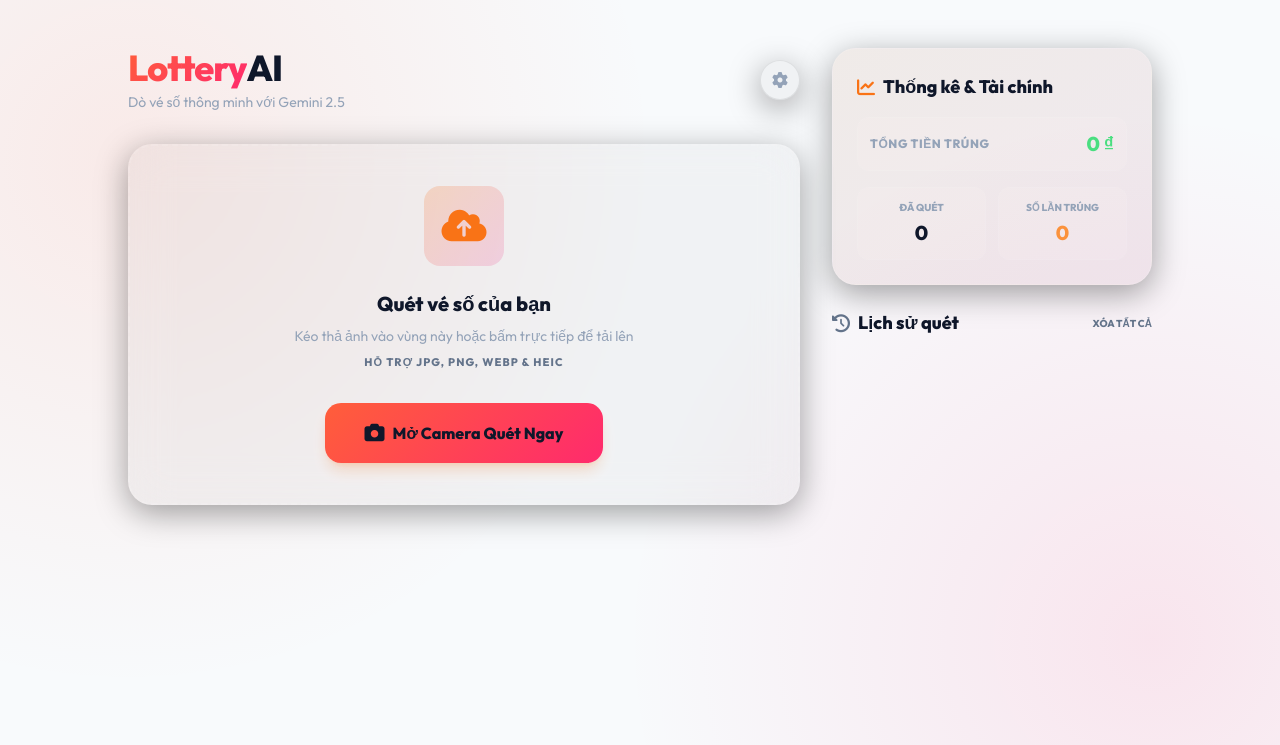
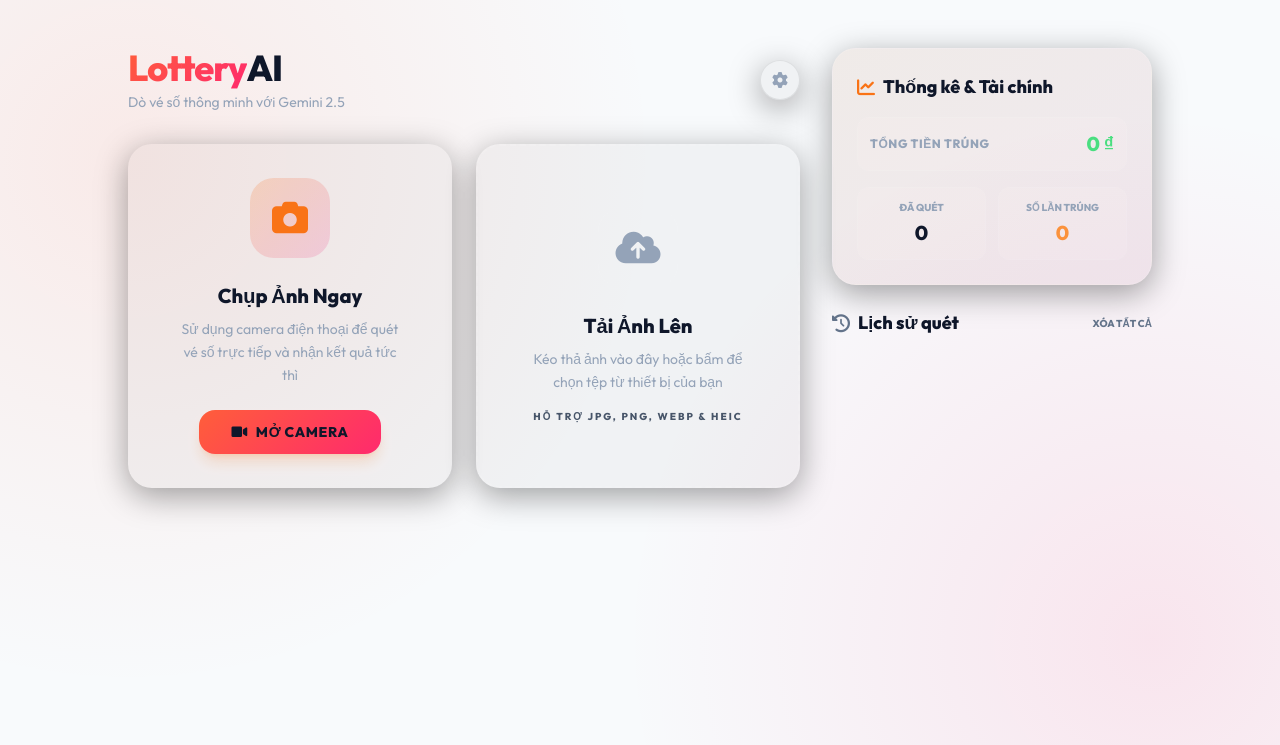
Before and after one commit to sunbv56/Vietnam_Lottery_Checker_App, a Flask app: page / in a window 1280 px wide. Shown: the top 745 px of the page. Run offline with Flask 3, Linux system fonts and the light colour scheme; parts of the project's set-up code (start-up, migrations or seed data) failed here and were passed over; some libraries are stand-ins or nearby versions.

Commit message:
new UI btn camera

```diff
--- a/templates/index.html
+++ b/templates/index.html
@@ -295,57 +295,57 @@
             </header>
 
             <main class="space-y-6">
-                <!-- Action Area -->
-                <div id="drop-zone"
-                    class="premium-glass rounded-3xl p-10 text-center border-2 border-dashed border-white/10 cursor-pointer animate-fade-in"
-                    style="animation-delay: 0.1s">
-                    <div id="upload-ui">
+                <!-- Quick Action Grid -->
+                <div class="grid grid-cols-1 md:grid-cols-2 gap-6 animate-fade-in" style="animation-delay: 0.1s">
+                    <!-- Camera Card -->
+                    <div id="camera-card"
+                        class="premium-glass rounded-3xl p-8 text-center border-2 border-transparent hover:border-orange-500/50 cursor-pointer transition-all group flex flex-col items-center justify-center min-h-[280px]">
                         <div
-                            class="mb-6 inline-flex w-20 h-20 items-center justify-center rounded-2xl bg-gradient-to-br from-orange-500/20 to-pink-500/20 text-orange-500">
-                            <i class="fas fa-cloud-upload-alt text-4xl"></i>
+                            class="mb-6 inline-flex w-20 h-20 items-center justify-center rounded-3xl bg-gradient-to-br from-orange-500/20 to-pink-500/20 text-orange-500 group-hover:scale-110 transition-transform duration-300">
+                            <i class="fas fa-camera text-4xl"></i>
                         </div>
-                        <h2 class="text-xl font-bold mb-2">Quét vé số của bạn</h2>
-                        <p class="text-slate-400 text-sm">Kéo thả ảnh vào vùng này hoặc bấm trực tiếp để tải lên</p>
-                        <p class="text-[11px] text-slate-500 mt-2 mb-8 uppercase tracking-widest font-bold">Hỗ trợ JPG,
-                            PNG, WEBP & HEIC</p>
-
-                        <div class="flex justify-center relative z-20">
+                        <h2 class="text-xl font-extrabold mb-2">Chụp Ảnh Ngay</h2>
+                        <p class="text-slate-400 text-sm leading-relaxed px-4">Sử dụng camera điện thoại để quét vé số
+                            trực tiếp và nhận kết quả tức thì</p>
+                        <div class="mt-6 flex justify-center">
                             <button id="open-camera" type="button"
-                                class="gradient-bg px-10 py-4 rounded-2xl font-bold btn-hover flex items-center justify-center shadow-lg shadow-orange-500/20">
-                                <i class="fas fa-camera mr-2 text-xl"></i>Mở Camera Quét Ngay
+                                class="gradient-bg px-8 py-3 rounded-2xl font-bold btn-hover flex items-center justify-center shadow-lg shadow-orange-500/20 text-sm uppercase tracking-wider">
+                                <i class="fas fa-video mr-2"></i>Mở Camera
                             </button>
                         </div>
                     </div>
 
-                    <div id="camera-ui" class="hidden space-y-6">
+                    <!-- Upload Card / Dropzone -->
+                    <div id="drop-zone"
+                        class="premium-glass rounded-3xl p-8 text-center border-2 border-dashed border-white/10 hover:border-orange-500/50 cursor-pointer transition-all group flex flex-col items-center justify-center min-h-[280px]">
                         <div
-                            class="relative rounded-2xl overflow-hidden bg-black aspect-video max-h-[600px] flex items-center justify-center">
-                            <video id="video" class="w-full h-full object-cover" autoplay playsinline></video>
-                            <div
-                                class="absolute inset-0 border-2 border-orange-500/30 pointer-events-none m-4 md:m-8 rounded-xl flex items-center justify-center">
-                                <div class="w-4/5 h-2/3 border border-orange-500/50 rounded-lg border-dashed"></div>
-                            </div>
+                            class="mb-6 inline-flex w-20 h-20 items-center justify-center rounded-3xl bg-white/5 text-slate-400 group-hover:text-orange-400 group-hover:scale-110 transition-all duration-300">
+                            <i class="fas fa-cloud-upload-alt text-4xl"></i>
                         </div>
-                        <div class="flex justify-center items-center gap-6">
-                            <button id="toggle-flash"
-                                class="w-12 h-12 rounded-full premium-glass text-white/70 hover:text-white transition-all hidden">
-                                <i class="fas fa-bolt"></i>
-                            </button>
-                            <button id="capture-btn" class="w-20 h-20 rounded-full border-4 border-white/20 p-1 group">
-                                <div
-                                    class="w-full h-full bg-red-500 rounded-full group-hover:scale-95 transition-transform">
-                                </div>
-                            </button>
-                            <button id="close-camera"
-                                class="w-12 h-12 rounded-full premium-glass text-white/70 hover:text-white transition-all">
-                                <i class="fas fa-times"></i>
-                            </button>
-                        </div>
+                        <h2 class="text-xl font-extrabold mb-2">Tải Ảnh Lên</h2>
+                        <p class="text-slate-400 text-sm leading-relaxed px-4">Kéo thả ảnh vào đây hoặc bấm để chọn tệp
+                            từ thiết bị của bạn</p>
+                        <p class="text-[10px] text-slate-600 mt-4 uppercase tracking-[0.2em] font-bold">Hỗ trợ JPG, PNG,
+                            WEBP & HEIC</p>
                     </div>
 
-                    <input type="file" id="camera-input" class="hidden" accept="image/*" capture>
-                    <input type="file" id="file-input" class="hidden" accept="image/*" multiple>
                 </div>
+
+                <style>
+                    @keyframes scan {
+                        0% {
+                            top: 0%;
+                        }
+
+                        50% {
+                            top: 100%;
+                        }
+
+                        100% {
+                            top: 0%;
+                        }
+                    }
+                </style>
 
                 <!-- Processing & Results -->
                 <div id="processing-view" class="hidden space-y-6 animate-fade-in">
@@ -609,13 +609,76 @@
         </div>
     </div>
 
+    <!-- Camera UI Overlay (Moved here for proper fixed positioning) -->
+    <div id="camera-ui" class="hidden fixed inset-0 z-[100] bg-black flex flex-col animate-fade-in">
+        <!-- Video Container: 70% height -->
+        <div class="relative h-[70vh] flex items-center justify-center bg-black overflow-hidden">
+            <video id="video" class="w-full h-full object-cover" autoplay playsinline></video>
+
+            <!-- Scanning Guide Overlay -->
+            <div class="absolute inset-0 flex flex-col items-center justify-center pointer-events-none p-6">
+                <div class="w-full max-w-md aspect-[3/2] border-2 border-orange-500/50 rounded-3xl relative">
+                    <div
+                        class="absolute -top-1 -left-1 w-10 h-10 border-t-4 border-l-4 border-orange-500 rounded-tl-2xl">
+                    </div>
+                    <div
+                        class="absolute -top-1 -right-1 w-10 h-10 border-t-4 border-r-4 border-orange-500 rounded-tr-2xl">
+                    </div>
+                    <div
+                        class="absolute -bottom-1 -left-1 w-10 h-10 border-b-4 border-l-4 border-orange-500 rounded-bl-2xl">
+                    </div>
+                    <div
+                        class="absolute -bottom-1 -right-1 w-10 h-10 border-b-4 border-r-4 border-orange-500 rounded-br-2xl">
+                    </div>
+
+                    <!-- Scanning Line Animation -->
+                    <div
+                        class="absolute top-0 left-0 w-full h-1 bg-gradient-to-r from-transparent via-orange-500 to-transparent shadow-[0_0_20px_rgba(255,94,58,1)] animate-[scan_3s_linear_infinite]">
+                    </div>
+                </div>
+                <p class="text-white font-bold mt-8 tracking-widest uppercase text-[10px] opacity-60">Đặt vé số vào
+                    khung
+                </p>
+            </div>
+        </div>
+
+        <!-- Camera Controls Bar: 30% height -->
+        <div
+            class="h-[30vh] bg-[#0a0b14] border-t border-white/10 flex flex-col justify-center items-center px-6 space-y-8">
+            <div class="flex justify-around items-center w-full max-w-md">
+                <button id="toggle-flash"
+                    class="w-16 h-16 rounded-full bg-white/5 text-white/70 hover:text-white transition-all flex items-center justify-center hover:bg-white/10 hidden">
+                    <i class="fas fa-bolt text-2xl"></i>
+                </button>
+
+                <div class="relative">
+                    <button id="capture-btn"
+                        class="w-28 h-28 rounded-full border-8 border-orange-500/20 p-2 group transition-all hover:border-orange-500/40">
+                        <div
+                            class="w-full h-full bg-white rounded-full group-active:scale-90 transition-transform shadow-xl">
+                        </div>
+                    </button>
+                </div>
+
+                <button id="close-camera"
+                    class="w-16 h-16 rounded-full bg-white/5 text-white/70 hover:text-white transition-all flex items-center justify-center hover:bg-white/10">
+                    <i class="fas fa-times text-2xl"></i>
+                </button>
+            </div>
+            <p class="text-[10px] text-slate-500 font-bold uppercase tracking-[0.3em]">Hệ thống AI đang sẵn sàng</p>
+        </div>
+    </div>
+
+    <input type="file" id="camera-input" class="hidden" accept="image/*" capture>
+    <input type="file" id="file-input" class="hidden" accept="image/*" multiple>
+
     <script>
         // DOM Elements
+        const actionGrid = document.getElementById('camera-card').parentElement;
         const dropZone = document.getElementById('drop-zone');
         const fileInput = document.getElementById('file-input');
         const video = document.getElementById('video');
         const cameraUI = document.getElementById('camera-ui');
-        const uploadUI = document.getElementById('upload-ui');
         const processingView = document.getElementById('processing-view');
         const cameraInput = document.getElementById('camera-input');
         const previewImg = document.getElementById('preview-img');
@@ -678,7 +741,7 @@
 
         function reShow(item) {
             resetUI();
-            dropZone.classList.add('hidden');
+            actionGrid.classList.add('hidden');
             processingView.classList.remove('hidden');
             previewImg.classList.add('hidden'); // Hide preview for history recall
             loading.classList.add('hidden');
@@ -781,10 +844,12 @@
         }
 
         // --- Camera Logic ---
-        document.getElementById('open-camera').addEventListener('click', async (e) => {
-            e.preventDefault();
-            e.stopPropagation();
-            e.stopImmediatePropagation();
+        const cameraCard = document.getElementById('camera-card');
+        const openCamera = async (e) => {
+            if (e) {
+                e.preventDefault();
+                e.stopPropagation();
+            }
 
             // Detect if user is on mobile
             const isMobile = /Android|webOS|iPhone|iPad|iPod|BlackBerry|IEMobile|Opera Mini/i.test(navigator.userAgent);
@@ -811,13 +876,16 @@
                         toggleFlashBtn.classList.add('hidden');
                     }
 
-                    uploadUI.classList.add('hidden');
                     cameraUI.classList.remove('hidden');
+                    document.body.style.overflow = 'hidden'; // Prevent scrolling when camera is open
                 } catch (err) {
                     alert('Lỗi camera: ' + err.message);
                 }
             }
-        }, true); // Use capture phase for even more aggressive prevention
+        };
+
+        cameraCard.addEventListener('click', openCamera);
+        document.getElementById('open-camera').addEventListener('click', openCamera);
 
         cameraInput.addEventListener('change', (e) => {
             const files = Array.from(e.target.files);
@@ -849,7 +917,7 @@
             if (video.srcObject) video.srcObject.getTracks().forEach(t => t.stop());
             videoTrack = null;
             cameraUI.classList.add('hidden');
-            uploadUI.classList.remove('hidden');
+            document.body.style.overflow = ''; // Restore scrolling
         }
 
         document.getElementById('capture-btn').addEventListener('click', (e) => {
@@ -904,11 +972,7 @@
         });
 
         // --- File Upload Logic ---
-        dropZone.addEventListener('click', (e) => {
-            // Check if specifically NOT clicking the camera button region
-            if (e.target.closest('#open-camera')) {
-                return;
-            }
+        dropZone.addEventListener('click', () => {
             fileInput.click();
         });
         dropZone.addEventListener('dragover', (e) => { e.preventDefault(); dropZone.classList.add('scale-[1.02]', 'border-orange-500'); });
@@ -941,8 +1005,7 @@
         function resetUI() {
             processingView.classList.add('hidden');
             errorSection.classList.add('hidden');
-            dropZone.classList.remove('hidden');
-            uploadUI.classList.remove('hidden');
+            actionGrid.classList.remove('hidden');
             resultsData.classList.add('hidden');
             loading.classList.remove('hidden');
             previewImg.classList.remove('hidden');
@@ -959,7 +1022,7 @@
             resetUI();
             if (dataUrls.length === 0) return;
 
-            dropZone.classList.add('hidden');
+            actionGrid.classList.add('hidden');
             processingView.classList.remove('hidden');
             previewImg.src = dataUrls[0]; // Preview first image
 
```
